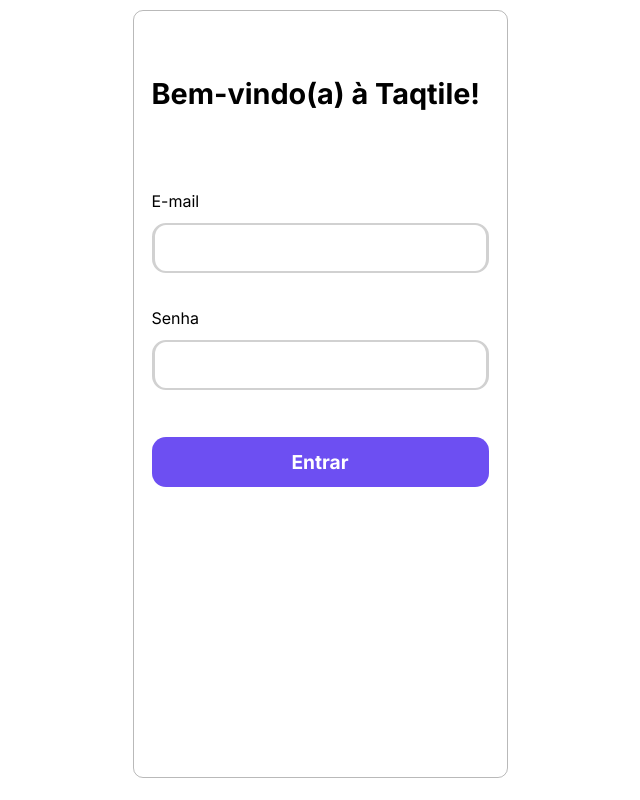
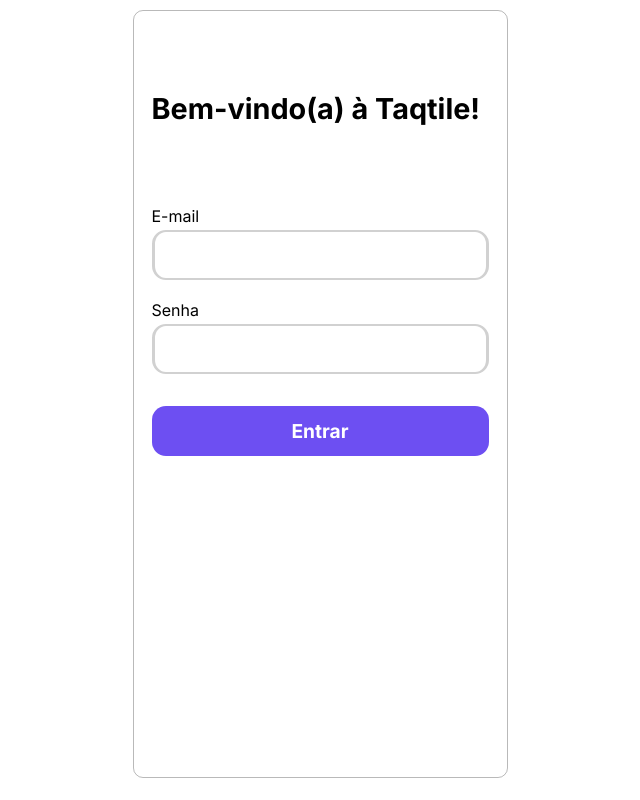
Before and after one commit to reury-cardoso/desafio.taqtile, a React (Vite) app: page / in a window 1280 px wide. Shown: the whole page, without its empty margins (320-960 px from the left). Built offline with nearby package versions, Linux system fonts and the light colour scheme.

Commit message:
style: modifications to the style and structure of tags

```diff
--- a/src/page/login/login.css
+++ b/src/page/login/login.css
@@ -7,7 +7,7 @@
 .welcome-heading {
   font-size: 1.8rem;
   font-weight: 700;
-  margin: 65px 0 80px 0;
+  margin: 80px 0 80px 0;
 }
 
 .form-login {
@@ -15,9 +15,15 @@
   flex-direction: column;
 }
 
+.form-group {
+  display: flex;
+  flex-direction: column;
+  gap: 4px;
+  margin-bottom: 20px;
+}
+
 .form-login-inputs {
   height: 50px;
-  margin: 12px 0 35px 0;
   padding: 0 20px;
   border-radius: 14px;
   border-width: 2px 3px;
--- a/src/page/login/login.tsx
+++ b/src/page/login/login.tsx
@@ -3,15 +3,21 @@ import './login.css';
 export function Login() {
   return (
     <div>
-      <h1 className="welcome-heading">Bem-vindo(a) à Taqtile!</h1>
+      <h1 className='welcome-heading'>Bem-vindo(a) à Taqtile!</h1>
       <form className='form-login' action=''>
-        <label htmlFor='input-email'>E-mail</label>
-        <input className='form-login-inputs' id='input-email' type='email' required/>
+        <div className='form-group'>
+          <label htmlFor='input-email'>E-mail</label>
+          <input className='form-login-inputs' id='input-email' type='email' />
+        </div>
 
-        <label htmlFor='input-password'>Senha</label>
-        <input className='form-login-inputs' id='input-password' type='password' required/>
+        <div className='form-group'>
+          <label htmlFor='input-password'>Senha</label>
+          <input className='form-login-inputs' id='input-password' type='password' />
+        </div>
 
-        <button className='form-login-button' type='submit'>Entrar</button>
+        <button className='form-login-button' type='submit'>
+          Entrar
+        </button>
       </form>
     </div>
   );
```
